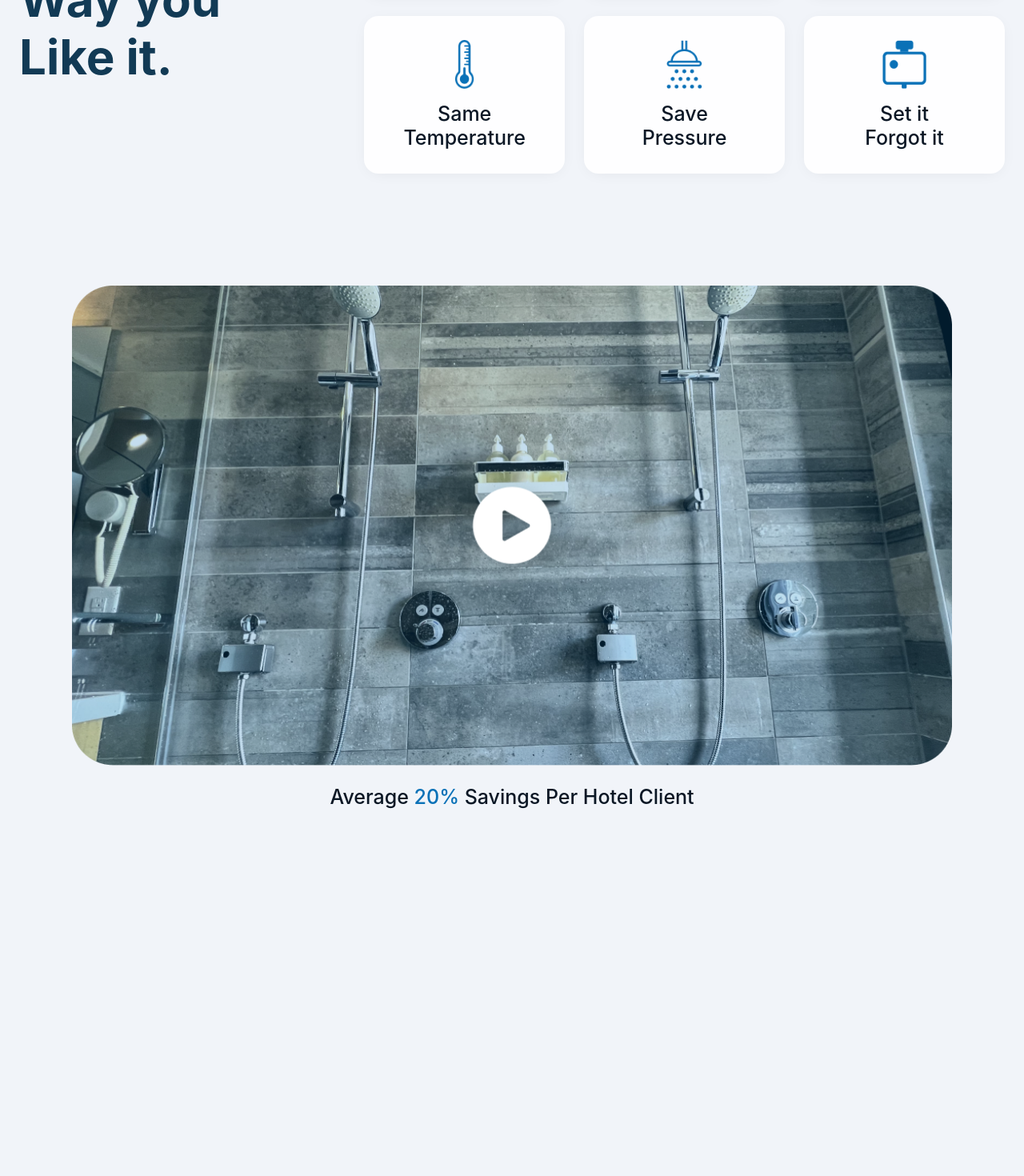
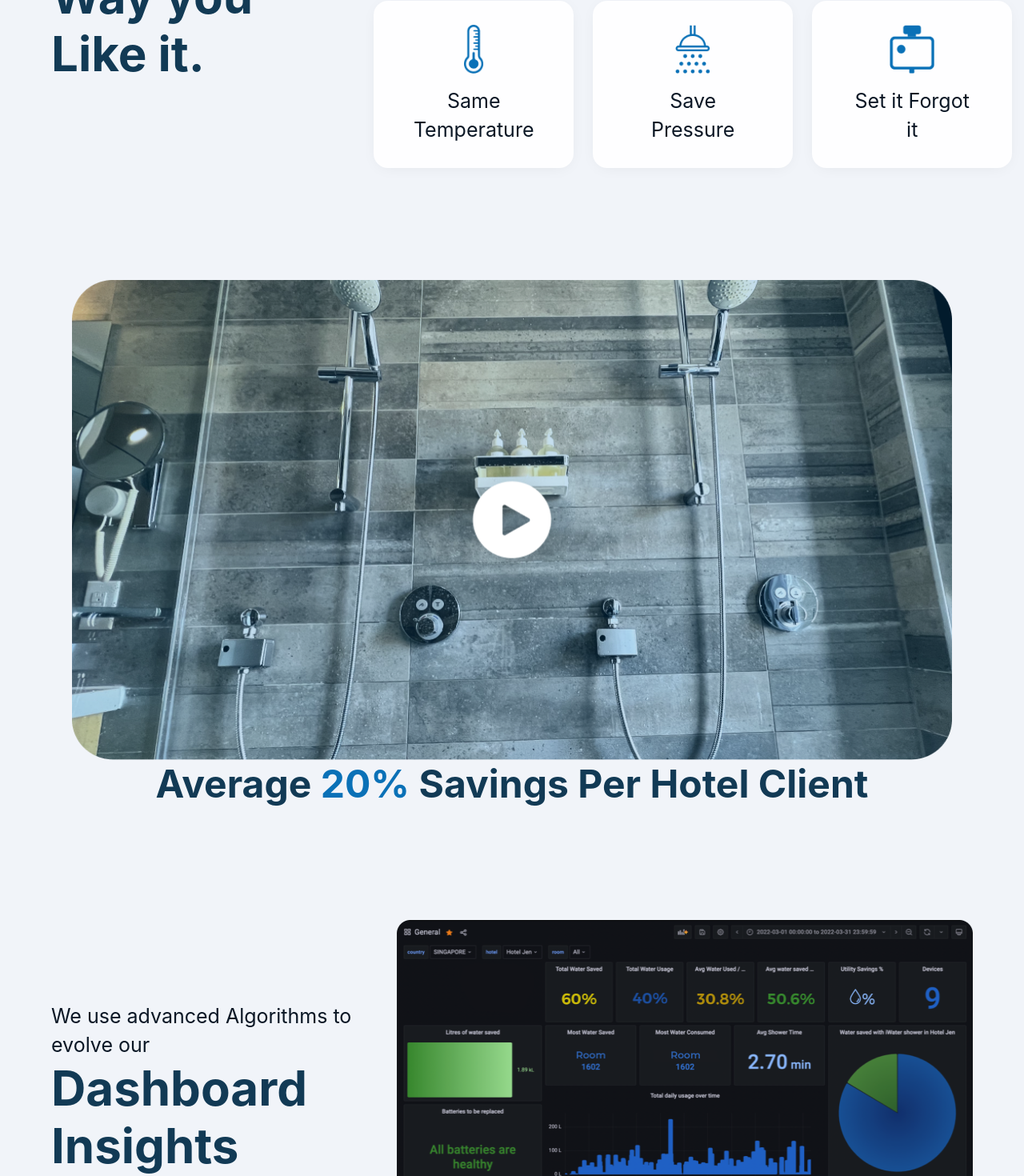
Before and after one commit to Nodirbek-py/iwater, a Next.js app: page / in a window 1280 px wide. Shown: the part 1300-2770 px from the top of the page at 80% size. Before the commit the page ends 2311 px from the top, so only its background shows below. Built offline with nearby package versions, Linux system fonts and the light colour scheme.

Commit message:
FEAT: Dashboard is ready, small changes are done for styles

```diff
--- a/components/Cards/index.jsx
+++ b/components/Cards/index.jsx
@@ -45,7 +45,7 @@ const Cards = () => {
               height="61"
               objectFit="scale-down"
             />
-            <Text p align="center">
+            <Text type="p" align="center">
               {content.text}
             </Text>
           </Card>
--- a/components/Cards/style.js
+++ b/components/Cards/style.js
@@ -4,7 +4,7 @@ export const CardsWrapper = styled.div`
   display: flex;
   justify-content: space-between;
   flex-direction: column;
-  max-width: 1500px;
+  max-width: 1200px;
   margin: 0 auto;
   margin-top: 140px;
   padding: 0 12px;
@@ -42,7 +42,7 @@ export const Card = styled.div`
   }
   @media (min-width: 1024px) {
     min-width: 250px;
-    padding: 30px 60px;
+    padding: 30px 44px;
     img {
       width: 61px !important;
       height: 61px !important;
--- a/components/Dashboard/index.jsx
+++ b/components/Dashboard/index.jsx
@@ -0,0 +1,23 @@
+import Image from "next/image";
+
+import { DashboardWrapper } from "./style";
+import Text from "../../shared/text";
+
+const Dashboard = () => {
+  return (
+    <DashboardWrapper>
+      <div>
+        <Text type="p">We use advanced Algorithms to evolve our</Text>
+        <Text type="h2">Dashboard Insights</Text>
+      </div>
+      <Image
+        src="/imgs/dashboard.png"
+        alt="iWater - Dashboard image"
+        width="720"
+        height="420"
+      />
+    </DashboardWrapper>
+  );
+};
+
+export default Dashboard;
--- /dev/null
+++ b/components/Dashboard/style.js
@@ -0,0 +1,15 @@
+import styled from "styled-components";
+
+export const DashboardWrapper = styled.div`
+  margin: 0 auto;
+  max-width: 1200px;
+  padding: 0 24px;
+  margin-top: 140px;
+  display: flex;
+  align-items: center;
+  justify-content: space-between;
+
+  div {
+    width: 35%;
+  }
+`;
--- a/components/Jumbotron/style.js
+++ b/components/Jumbotron/style.js
@@ -5,7 +5,7 @@ export const Wrapper = styled.div`
   margin-top: 140px;
   display: flex;
   align-items: center;
-  max-width: 1500px;
+  max-width: 1200px;
   padding: 0 24px;
   justify-content: center;
   flex-direction: column;
--- a/components/Video/index.jsx
+++ b/components/Video/index.jsx
@@ -12,7 +12,7 @@ const Video = () => {
         height="600"
         alt="iWater - Video about the product"
       />
-      <Text h3>
+      <Text type="h3">
         Average <BlueText>20%</BlueText> Savings Per Hotel Client
       </Text>
     </VideoWrapper>
--- a/components/Video/style.js
+++ b/components/Video/style.js
@@ -1,7 +1,7 @@
 import styled from "styled-components";
 
 export const VideoWrapper = styled.div`
-    max-width: 1500px;
+    max-width: 1200px;
     margin: 0 auto;
     margin-top 140px;
     padding: 0 24px;
--- a/pages/index.js
+++ b/pages/index.js
@@ -4,6 +4,7 @@ import Layout from "./layout";
 import Jumbotron from "../components/Jumbotron";
 import Cards from "../components/Cards";
 import Video from "../components/Video";
+import Dashboard from "../components/Dashboard";
 
 export default function Home() {
   return (
@@ -22,6 +23,7 @@ export default function Home() {
           <Jumbotron />
           <Cards />
           <Video />
+          <Dashboard />
         </Layout>
       </main>
     </div>
--- a/shared/text/style.js
+++ b/shared/text/style.js
@@ -4,8 +4,10 @@ const Heading = styled.h1`
   font-weight: 700;
   color: #123a55;
   font-size: 60px;
+  line-height: 70px;
   @media (min-width: 1024px) {
     font-size: 72px;
+    line-height: 80px;
   }
 `;
 
@@ -15,26 +17,32 @@ export const Heading1 = styled(Heading)`
 
 export const Heading2 = styled(Heading)`
   font-size: 48px;
+  line-height: 60px;
   @media (min-width: 1024px) {
     font-size: 60px;
+    line-height: 72px;
   }
   text-align: ${(props) => (props.align ? props.align : "left")};
 `;
 
 export const Heading3 = styled(Heading)`
   font-size: 36px;
+  line-height: 48px;
   @media (min-width: 1024px) {
     font-size: 48px;
+    line-height: 60px;
   }
   text-align: ${(props) => (props.align ? props.align : "left")};
 `;
 
 export const Description = styled.p`
-  font-weight: 500;
+  font-weight: 400;
   font-size: 18px;
+  line-height: 25px;
   color: #0b1725;
   text-align: ${(props) => (props.align ? props.align : "left")};
   @media (min-width: 1024px) {
     font-size: 25px;
+    line-height: 36px;
   }
 `;
```
Also changed, not shown: public/imgs/dashboard.png (added).
